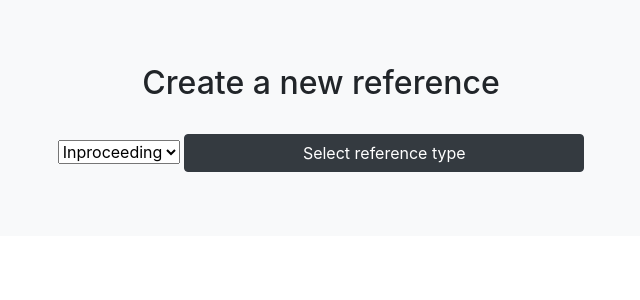
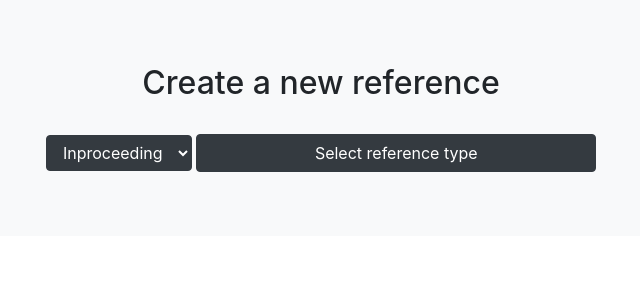
Before and after one commit to Eeritvan/ohtu-tiistai, a Flask app: page /new_reference in a window 1280 px wide. Shown: the part 56-356 px from the top of the page, without its empty margins (319-959 px from the left). Run offline with Flask 3, Linux system fonts and the light colour scheme; some libraries are stand-ins or nearby versions.

Commit message:
fixed layout

```diff
--- a/src/templates/new_reference.html
+++ b/src/templates/new_reference.html
@@ -111,18 +111,17 @@ Create a new reference
         <label class="col-sm-2" for="title">Title:</label>
         <input type="text" name="title" value="{{ reference.title }}" required>
       </div>
-      <br>
 
       <div class="form-group">
         <label class="col-sm-2" for="year">Year:</label>
         <input type="number" min=1900 max=2024 maxlength="4" name="year" value="{{ reference.year }}" required>
       </div>
-      <br>
 
       <label class="col-sm-2" for="publisher">Publisher:</label>
       <input type="text" name="publisher" value="{{ reference.publisher }}">
       <br>
 
+      <br>
       <label class="col-sm-2" for="address">Address:</label>
       <input type="text" name="address" value="{{ reference.address }}">
       <br>
@@ -187,8 +186,10 @@ Create a new reference
         No reference type selected.
       {% endif %}
     {% else %}
+
+
     <form action="/new_reference" name="ref_type" method="post">
-      <select name="select_type" id="ref_types">
+      <select name="select_type" id="ref_types" class="btn btn-dark">
         {% for type in ref_types %}
         <option value="{{ type.value }}">{{ type.text }}</option>
         {% endfor %}
@@ -196,6 +197,7 @@ Create a new reference
       <input type="submit" class="btn btn-dark" name="select_type_submit"
       value="Select reference type">
     </form>
+
     {% endif %}
     </div>
   </div>
```
